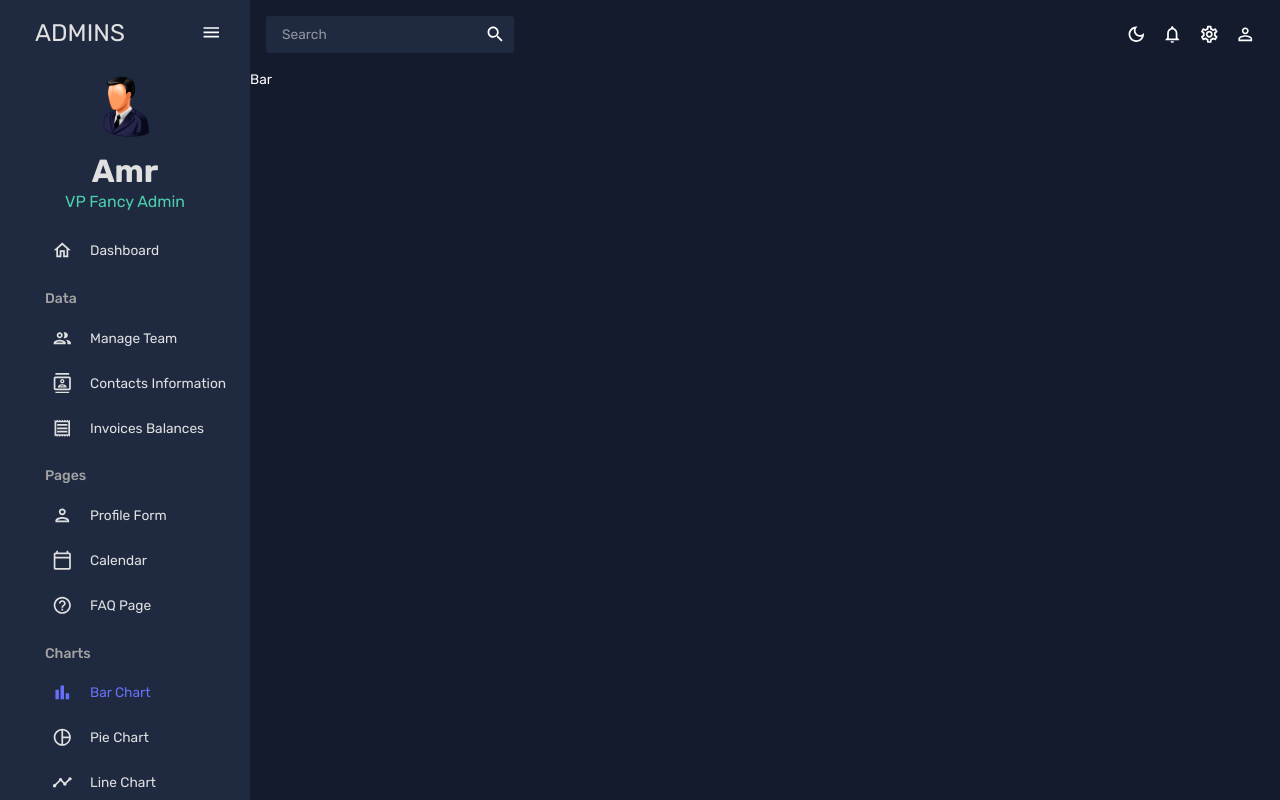
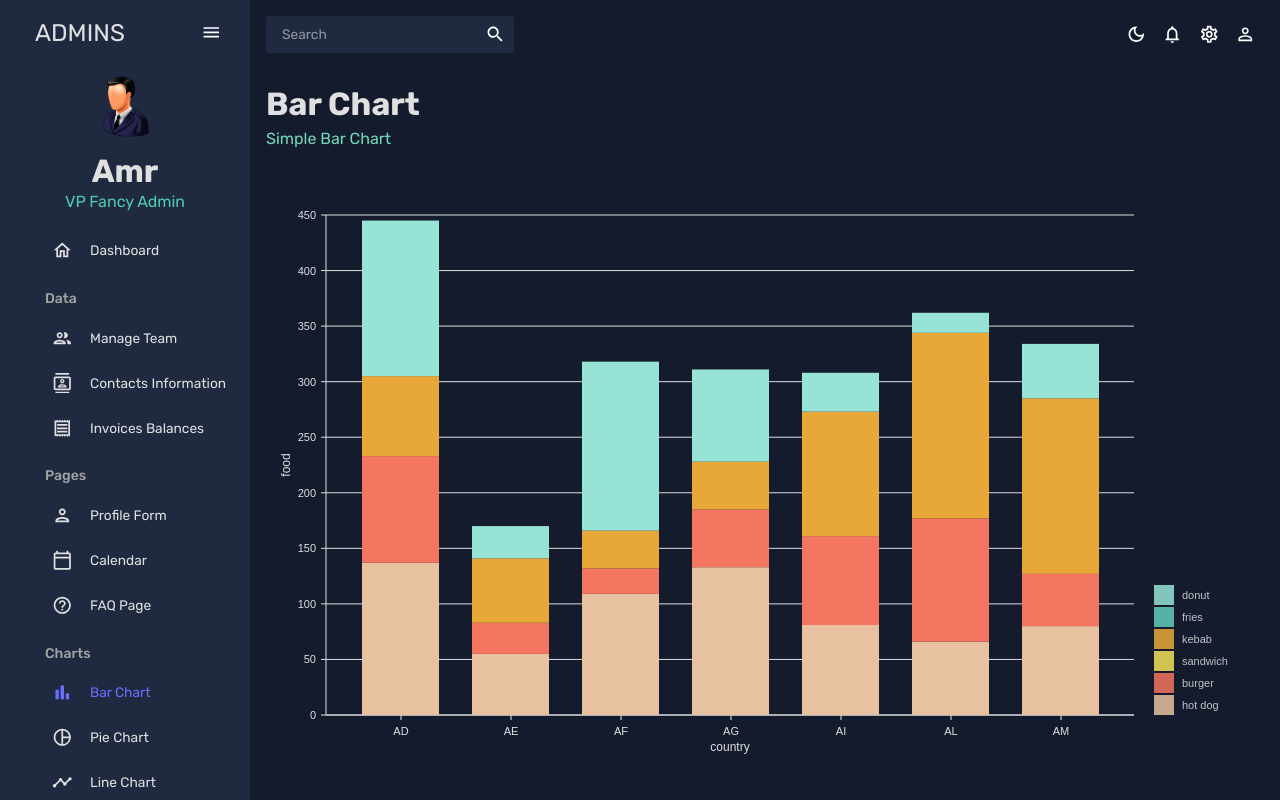
Before and after one commit to Amr-Elshabrawy-Dev/crud-operations, a React (Create React App) app: page /bar in a window 1280 px wide. Built offline with nearby package versions, Linux system fonts and the light colour scheme.

Commit message:
build: :hammer: Implemented BarChart page
Implemented BarChart page with Nivo lib and custom styling

```diff
--- /dev/null
+++ b/src/components/charts/ChartBarCompo.jsx
@@ -0,0 +1,128 @@
+import { useTheme } from "@mui/material";
+import { tokens } from "../../theme";
+import { ResponsiveBar } from "@nivo/bar";
+import { mockBarData as data } from "../../data/mockData";
+
+const ChartBarCompo = ({isDashboard=false}) => {
+  const theme = useTheme();
+  const colors = tokens(theme.palette.mode);
+  return (
+    <ResponsiveBar
+      data={data}
+      theme={{
+        // added
+        axis: {
+          domain: {
+            line: {
+              stroke: colors.grey[100],
+            },
+          },
+          legend: {
+            text: {
+              fill: colors.grey[100],
+            },
+          },
+          ticks: {
+            line: {
+              stroke: colors.grey[100],
+              strokeWidth: 1,
+            },
+            text: {
+              fill: colors.grey[100],
+            },
+          },
+        },
+        legends: {
+          text: {
+            fill: colors.grey[100],
+          },
+        },
+      }}
+      keys={["hot dog", "burger", "sandwich", "kebab", "fries", "donut"]}
+      indexBy="country"
+      margin={{ top: 50, right: 130, bottom: 50, left: 60 }}
+      padding={0.3}
+      valueScale={{ type: "linear" }}
+      indexScale={{ type: "band", round: true }}
+      colors={{ scheme: "nivo" }}
+      defs={[
+        {
+          id: "dots",
+          type: "patternDots",
+          background: "inherit",
+          color: "#38bcb2",
+          size: 4,
+          padding: 1,
+          stagger: true,
+        },
+        {
+          id: "lines",
+          type: "patternLines",
+          background: "inherit",
+          color: "#eed312",
+          rotation: -45,
+          lineWidth: 6,
+          spacing: 10,
+        },
+      ]}
+      borderColor={{
+        from: "color",
+        modifiers: [["darker", "1.6"]],
+      }}
+      axisTop={null}
+      axisRight={null}
+      axisBottom={{
+        tickSize: 5,
+        tickPadding: 5,
+        tickRotation: 0,
+        legend: isDashboard ? undefined : "country",
+        legendPosition: "middle",
+        legendOffset: 32,
+      }}
+      axisLeft={{
+        tickSize: 5,
+        tickPadding: 5,
+        tickRotation: 0,
+        legend: isDashboard ? undefined : "food",
+        legendPosition: "middle",
+        legendOffset: -40,
+      }}
+      enableLabel={false}
+      labelSkipWidth={12}
+      labelSkipHeight={12}
+      labelTextColor={{
+        from: "color",
+        modifiers: [["darker", 1.6]],
+      }}
+      legends={[
+        {
+          dataFrom: "keys",
+          anchor: "bottom-right",
+          direction: "column",
+          justify: false,
+          translateX: 120,
+          translateY: 0,
+          itemsSpacing: 2,
+          itemWidth: 100,
+          itemHeight: 20,
+          itemDirection: "left-to-right",
+          itemOpacity: 0.85,
+          symbolSize: 20,
+          effects: [
+            {
+              on: "hover",
+              style: {
+                itemOpacity: 1,
+              },
+            },
+          ],
+        },
+      ]}
+      role="application"
+      barAriaLabel={function (e) {
+        return e.id + ": " + e.formattedValue + " in country: " + e.indexValue;
+      }}
+    />
+  );
+}
+export default ChartBarCompo
--- /dev/null
+++ b/src/components/charts/ChartPieCompo.jsx
@@ -0,0 +1,6 @@
+const ChartPieCompo = () => {
+  return (
+    <div>ChartPieCompo</div>
+  )
+}
+export default ChartPieCompo
--- a/src/pages/Bar/index.jsx
+++ /dev/null
@@ -1,6 +0,0 @@
-const Bar = () => {
-  return (
-    <div>Bar</div>
-  )
-}
-export default Bar
--- /dev/null
+++ b/src/pages/BarChart/index.jsx
@@ -0,0 +1,15 @@
+import { Box } from "@mui/material";
+import Heading from "../../components/common/Heading";
+import ChartBarCompo from "../../components/charts/ChartBarCompo";
+
+const BarChart = () => {
+  return (
+    <Box m={2}>
+      <Heading title="Bar Chart" subtitle="Simple Bar Chart" />
+      <Box height="75vh">
+        <ChartBarCompo />
+      </Box>
+    </Box>
+  )
+};
+export default BarChart;
--- a/src/pages/Geography/index.jsx
+++ /dev/null
@@ -1,6 +0,0 @@
-const Geography = () => {
-  return (
-    <div>Geography</div>
-  )
-}
-export default Geography
--- /dev/null
+++ b/src/pages/GeographyChart/index.jsx
@@ -0,0 +1,6 @@
+const GeographyChart = () => {
+  return (
+    <div>GeographyChart</div>
+  )
+}
+export default GeographyChart
--- a/src/pages/Line/index.jsx
+++ /dev/null
@@ -1,6 +0,0 @@
-const Line = () => {
-  return (
-    <div>Line</div>
-  )
-}
-export default Line
--- /dev/null
+++ b/src/pages/LineChart/index.jsx
@@ -0,0 +1,6 @@
+const LineChart = () => {
+  return (
+    <div>LineChart</div>
+  )
+}
+export default LineChart
--- a/src/pages/Pie/index.jsx
+++ /dev/null
@@ -1,6 +0,0 @@
-const Pie = () => {
-  return (
-    <div>Pie</div>
-  )
-}
-export default Pie
--- /dev/null
+++ b/src/pages/PieChart/index.jsx
@@ -0,0 +1,6 @@
+const PieChart = () => {
+  return (
+    <div>PieChart</div>
+  )
+}
+export default PieChart
```
Also changed, not shown: src/routes/AppRouter.jsx (+8 -8 lines).
